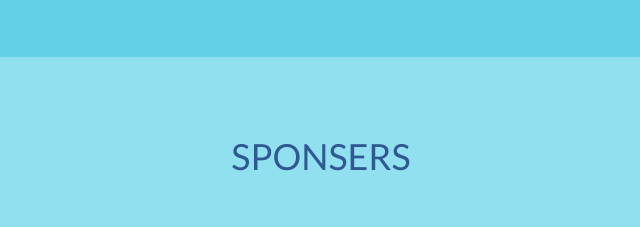
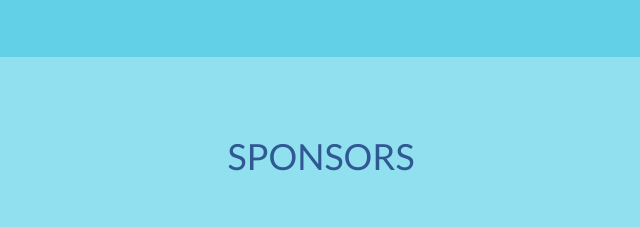
Before and after one commit to Aatmaj-Zephyr/TMRT-Website-2021-22, a plain HTML site: page index.html in a window 1280 px wide. Shown: the part 2286-2513 px from the top of the page, 319-959 px from the left. Drawn offline with nearby package versions, Linux system fonts and the light colour scheme.

Commit message:
fixed sponsors section

```diff
--- a/index.html
+++ b/index.html
@@ -721,7 +721,7 @@ background-color: #00c3ff;
 
     <!-- Container (sponsers Section) -->
     <section id="sponsers" class="container-fluid bg-blue1 text-center">
-      <h1 class="section-title">Sponsers</h1>
+      <h1 class="section-title">Sponsors</h1>
 
       <br />
       <div class="row slideanim">
```
